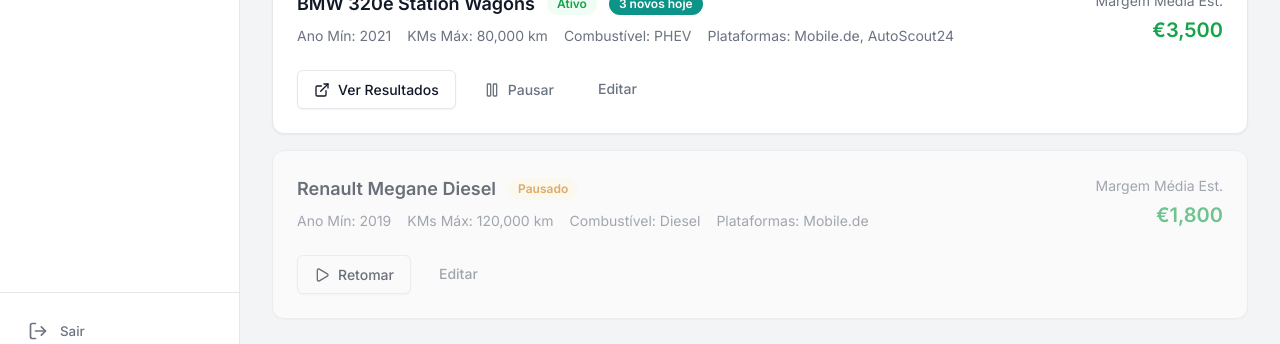
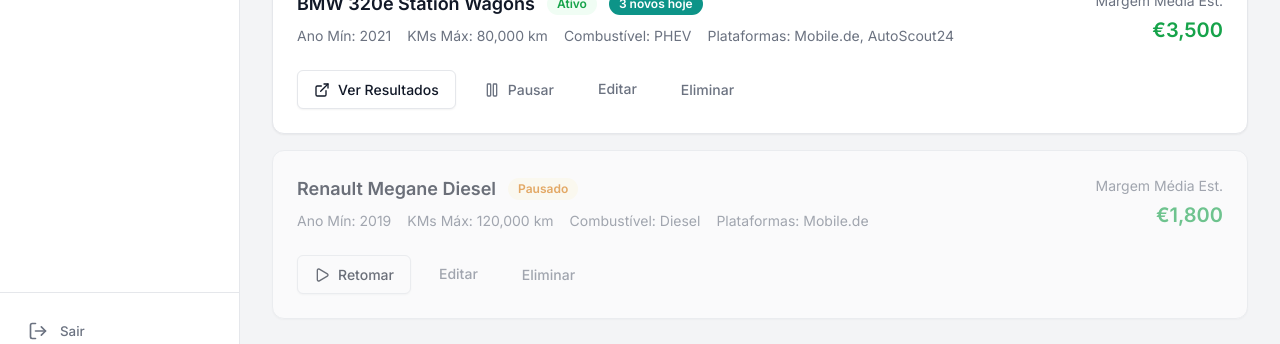
Before and after one commit to falucas90/TBN, a React (Vite) app: page / in a window 1280 px wide. Shown: the part 431-775 px from the top of the page. Built offline with nearby package versions, Linux system fonts and the light colour scheme.

Commit message:
feat(task-add-delete-support-to-the-searches-page-01kt2g5b99gx): phase 1 — Add delete button and handler to each search card

```diff
--- a/src/pages/Searches.jsx
+++ b/src/pages/Searches.jsx
@@ -20,6 +20,11 @@
       }
       return s;
     }));
+  };
+
+  const deleteSearch = (id) => {
+    setSearches(prev => prev.filter(s => s.id !== id));
+    addToast('Pesquisa eliminada.', 'warn');
   };
 
   return (
@@ -90,6 +95,7 @@
                       <Link to={`/searches/${search.id}/edit`}>
                         <Button variant="ghost">Editar</Button>
                       </Link>
+                      <Button variant="ghost" onClick={() => deleteSearch(search.id)}>Eliminar</Button>
                     </div>
                   </div>
 
```
